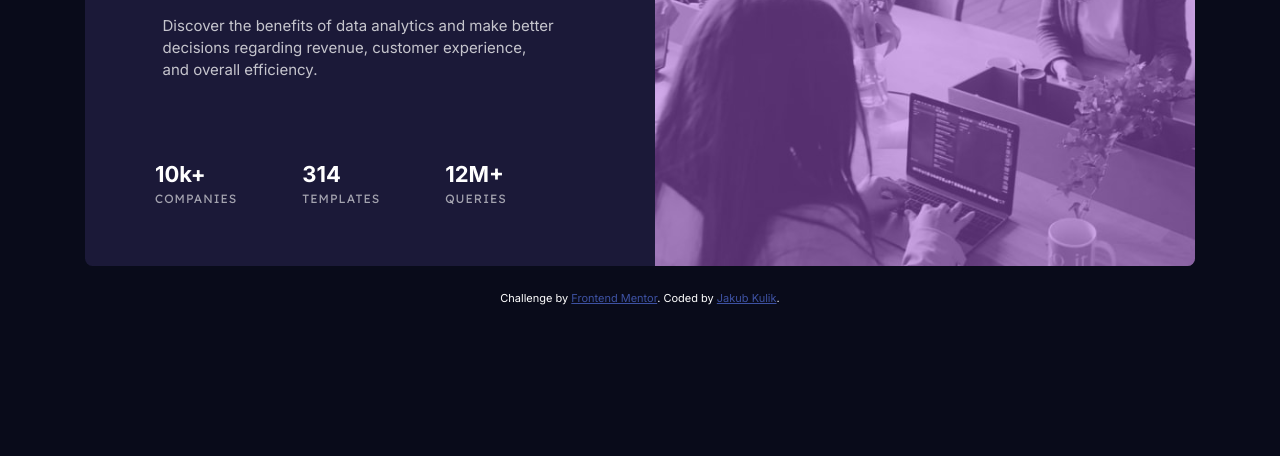
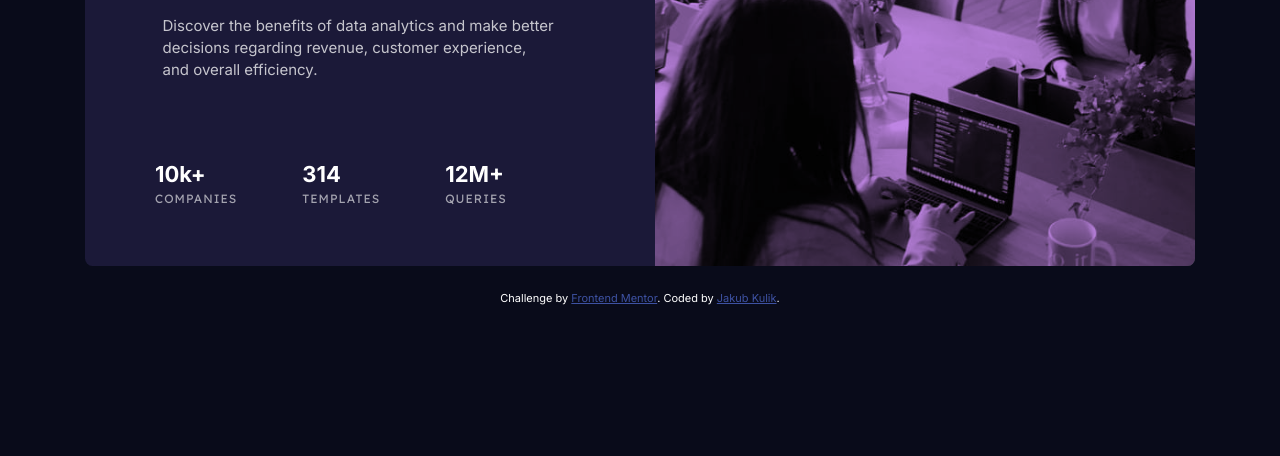
Before and after one commit to abuk111/stats-preview-card-component-main, a plain HTML site: page index.html in a window 1280 px wide. Shown: the part 344-800 px from the top of the page. Drawn offline with Linux system fonts and the light colour scheme.

Commit message:
improving color mixing

```diff
--- a/sass/style.scss
+++ b/sass/style.scss
@@ -55,7 +55,8 @@ body {
 			width: 100%;
 			background-color: $softViolet;
 			z-index: 1;
-			opacity: 0.5;
+			mix-blend-mode: multiply;
+			opacity: 0.75;
 		}
 	}
 
@@ -79,7 +80,6 @@ body {
 			color: $slightlyTransparentWhite;
 			text-align: center;
 			line-height: 1.7em;
-
 		}
 
 		&-num {
@@ -149,11 +149,10 @@ h1 {
 			padding: 5.33em 4.67em 4em;
 
 			&-head {
-				margin-bottom: .94em;
+				margin-bottom: 0.94em;
 				padding-right: 2em;
 				text-align: left;
 				font-size: 3.2rem;
-
 			}
 
 			&-p {
@@ -177,9 +176,7 @@ h1 {
 					h3 {
 						margin-bottom: 0.2em;
 					}
-
 				}
-
 			}
 		}
 	}
```
Also changed, not shown: css/style.css, 1 other file.
